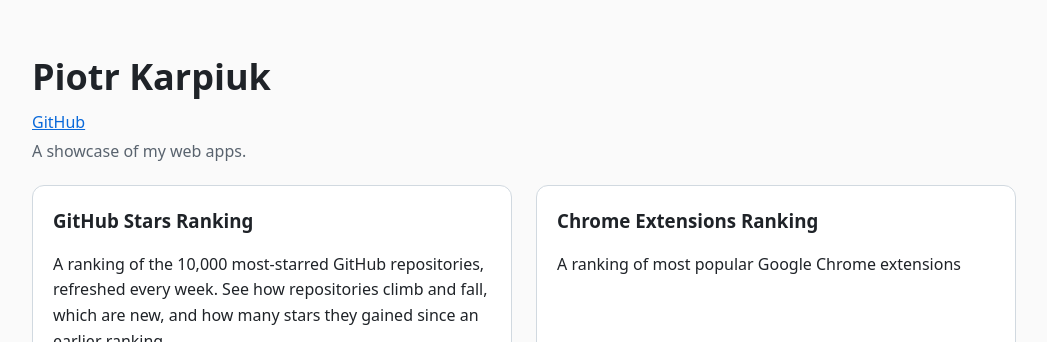
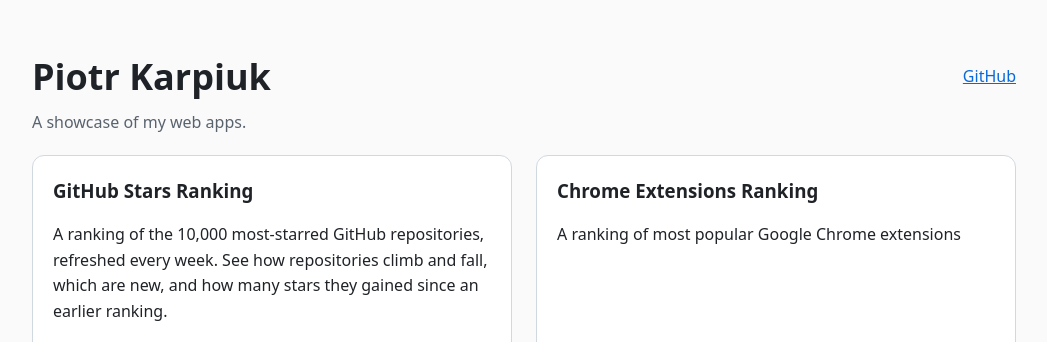
Before and after one commit to pkarpiuk/pkarpiuk.github.io, a plain HTML site: page index.html in a window 1280 px wide. Shown: the top 342 px of the page, without its empty margins (116-1163 px from the left). Drawn offline with Linux system fonts and the light colour scheme.

Commit message:
Drobne poprawki index.html

```diff
--- a/index.html
+++ b/index.html
@@ -9,8 +9,10 @@
 </head>
 <body>
   <header class="site-header">
-    <h1>Piotr Karpiuk</h1>
-    <p class="links"><a href="https://github.com/pkarpiuk">GitHub</a></p>
+    <div style="display: flex; flex-flow: row nowrap; justify-content: space-between; align-items: center;">
+      <h1>Piotr Karpiuk</h1>
+      <p class="links"><a href="https://github.com/pkarpiuk">GitHub</a></p>
+    </div>
     <p>A showcase of my web apps.</p>
   </header>
 
```
